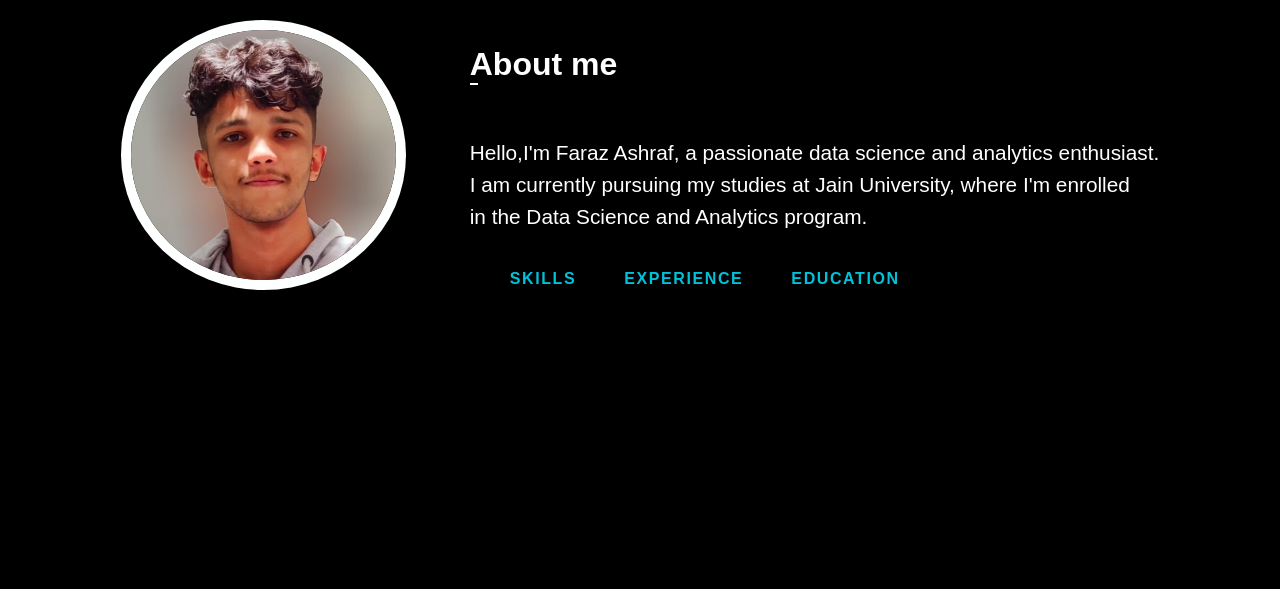
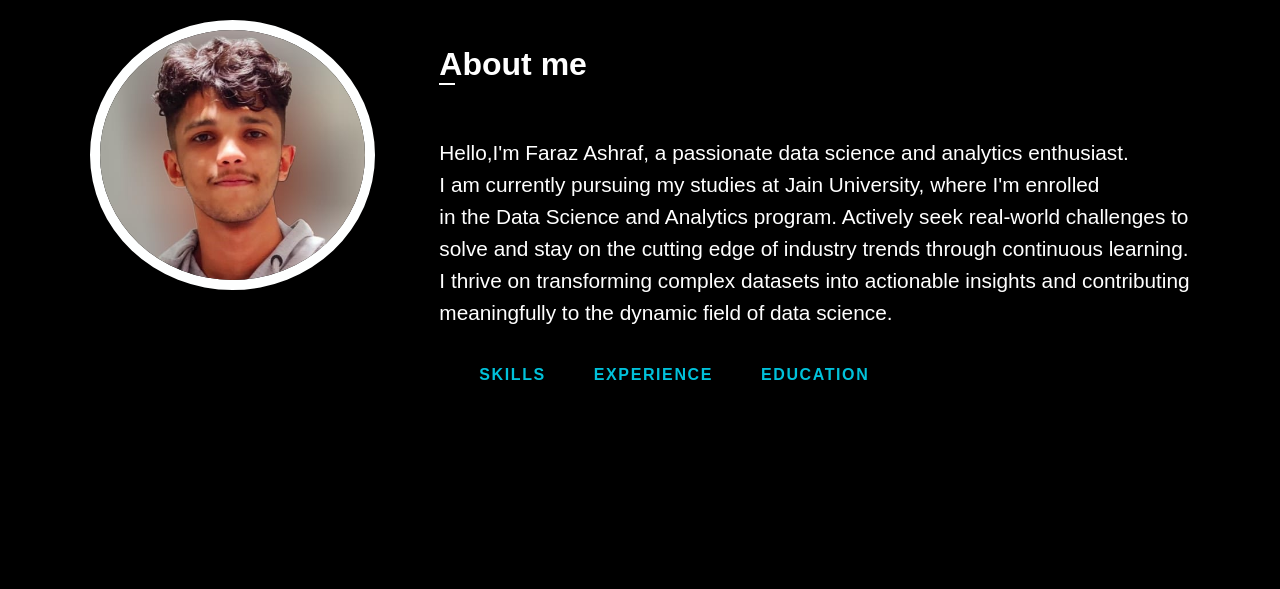
Before and after one commit to farazzashraf/portfolio, a plain HTML site: page index.html in a window 1280 px wide. Shown: the part 960-1549 px from the top of the page. Drawn offline with Linux system fonts and the light colour scheme; a web font is replaced by a local one.

Commit message:
addded description to about me

```diff
--- a/index.html
+++ b/index.html
@@ -86,7 +86,10 @@
                 <p>
                     Hello,I'm Faraz Ashraf, a passionate data science and analytics enthusiast.<br>
                     I am currently pursuing my studies at Jain University, where I'm enrolled<br> in the
-                    Data Science and Analytics program.
+                    Data Science and Analytics program. Actively seek real-world challenges to <br>
+                    solve and stay on the cutting edge of industry trends through continuous learning.<br>
+                    I thrive on transforming complex datasets into actionable insights and contributing<br>
+                    meaningfully to the dynamic field of data science.
                 </p>
                 <div id="additional-info">
                     <div>
```
